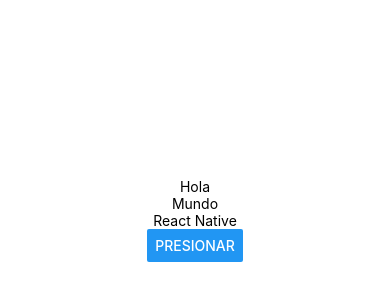
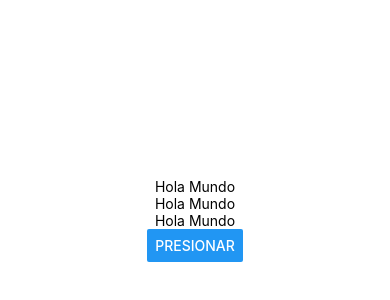
Before and after one commit to Majo247/PM193, a React Native app in the folder my-app2/: screen / in a window 390 px wide. Shown: the part 202-502 px from the top of the page. Built offline with nearby package versions, Linux system fonts and the light colour scheme.

Commit message:
Contenido 12/06/25

```diff
--- a/my-app2/App.js
+++ b/my-app2/App.js
@@ -2,12 +2,16 @@
 
 import { StatusBar } from 'expo-status-bar';
 import { StyleSheet, Text, View, Button } from 'react-native';
+import React, {useState} from 'react';//Para omenzar el useState para el estado de los componentes
 
 
-const Texto= (props)=>{
-  const {children}= props
+//componente Propio de Texto
+const Texto= ()=>{
+  const [contenido, setContenido]=useState('Hola Mundo')
+  const actualizaTexto=()=>{setContenido('Estado modificado')}//Para cambiar el hola mundo por otro tecto
   return (
-    <Text>{children}</Text>
+    <Text onPress={actualizaTexto}> {contenido} </Text>
+
   );
 }
 
@@ -18,9 +22,9 @@ export default function App() {
     <View style={styles.container}>
 
 
-      <Texto >Hola</Texto>
-      <Texto >Mundo</Texto>
-      <Texto >React Native</Texto>
+      <Texto ></Texto>
+      <Texto ></Texto>
+      <Texto ></Texto>
       <Button title = "Presionar"></Button>
       <StatusBar style="auto" />
 
```
